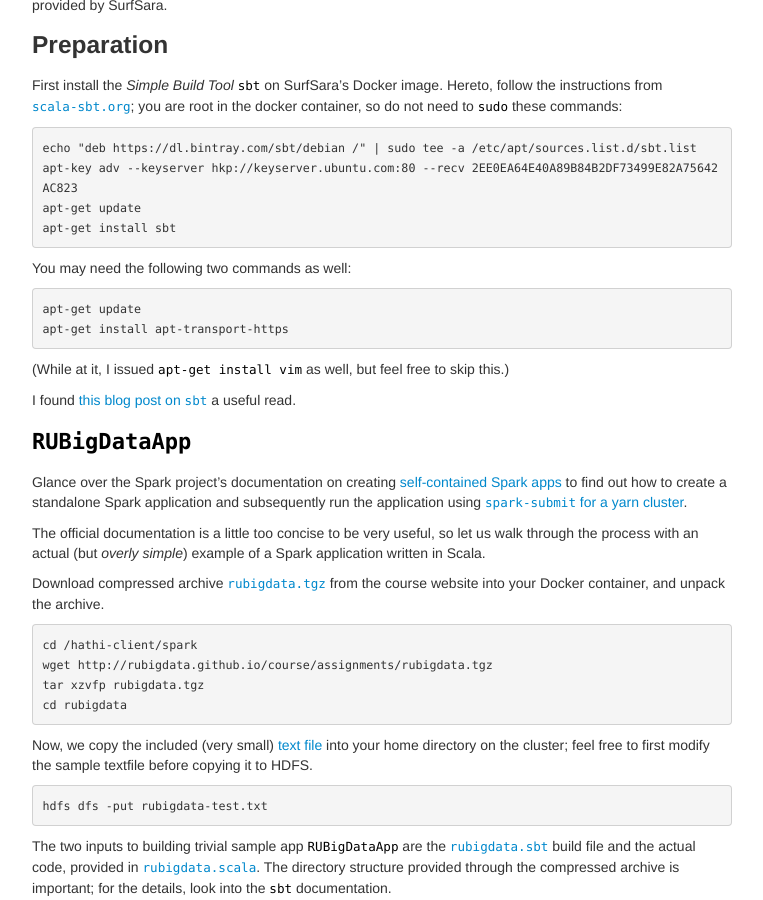
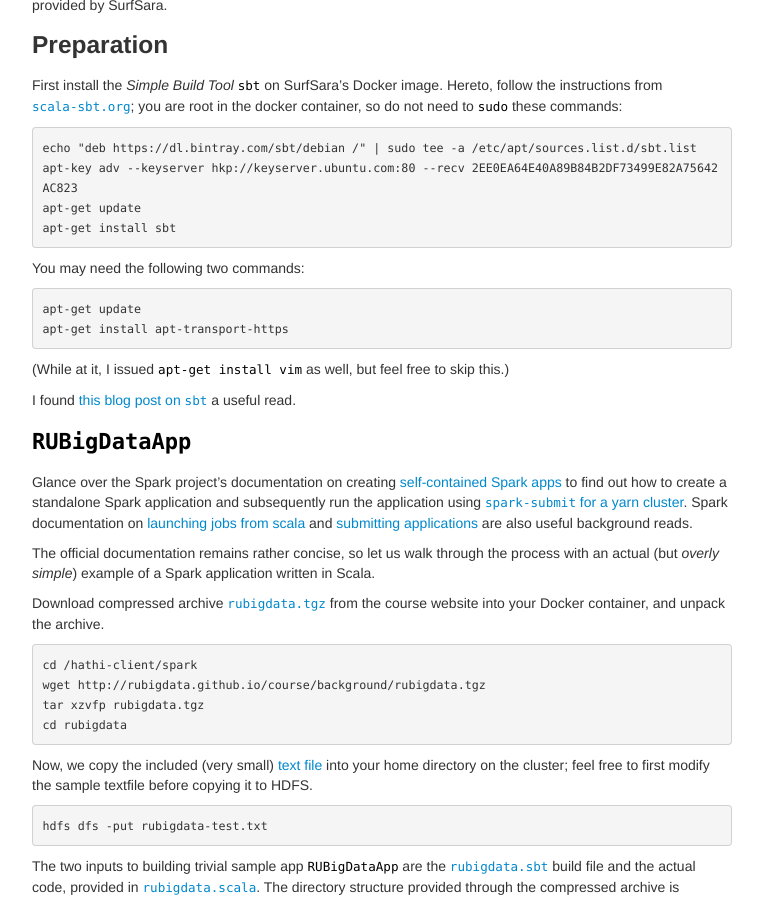
Before and after one commit to Thelukepet/course, a Jekyll site: the page built from background/sbt.md, in a window 1280 px wide and 900 px high, scrolled down 409 px. Shown: the whole window, without its empty margins (258-1021 px from the left). Built offline with Jekyll 4.4.1, drawn with Linux system fonts in a browser that asks for light colours.

Commit message:
Required changes for versions on cluster (in 2017)

````diff
--- a/background/rubigdata/rubigdata.sbt.txt
+++ b/background/rubigdata/rubigdata.sbt.txt
@@ -1,10 +1,10 @@
 name		:= "RUBigDataApp"
 version		:= "1.0"
-scalaVersion	:= "2.10.5"
+scalaVersion	:= "2.11.8"
 
 packAutoSettings
 
-val sparkV	= "1.6.1"
+val sparkV	= "2.1.1"
 val hadoopV	= "2.7.1"
 val jwatV	= "1.0.0"
 
--- a/background/sbt.md
+++ b/background/sbt.md
@@ -32,7 +32,7 @@
 apt-get install sbt
 ```
 
-You may need the following two commands as well:
+You may need the following two commands:
 
 ```
 apt-get update
@@ -46,18 +46,20 @@
 ### `RUBigDataApp`
 
 Glance over the Spark project's documentation on creating
-[self-contained Spark apps](http://spark.apache.org/docs/1.6.1/quick-start.html#self-contained-applications)
+[self-contained Spark apps](http://spark.apache.org/docs/2.1.1/quick-start.html#self-contained-applications)
 to find out how to create a standalone Spark application and subsequently run the application using
-[`spark-submit` for a yarn cluster](http://spark.apache.org/docs/1.6.1/running-on-yarn.html#launching-spark-on-yarn).
+[`spark-submit` for a yarn cluster](http://spark.apache.org/docs/2.1.1/running-on-yarn.html#launching-spark-on-yarn).
+Spark documentation on [launching jobs from scala](http://spark.apache.org/docs/2.1.1/programming-guide.html#launching-spark-jobs-from-java--scala)
+and [submitting applications](http://spark.apache.org/docs/2.1.1/submitting-applications.html) are also useful background reads.
 
-The official documentation is a little too concise to be very useful, so let us walk through the process with an actual (but _overly simple_)
+The official documentation remains rather concise, so let us walk through the process with an actual (but _overly simple_)
 example of a Spark application written in Scala.
 
 Download compressed archive [`rubigdata.tgz`](rubigdata.tgz) from the course website into your Docker container, and unpack the archive.
 
 ```
 cd /hathi-client/spark
-wget http://rubigdata.github.io/course/assignments/rubigdata.tgz
+wget http://rubigdata.github.io/course/background/rubigdata.tgz
 tar xzvfp rubigdata.tgz
 cd rubigdata
 ```
````
Also changed, not shown: 1 other file.
